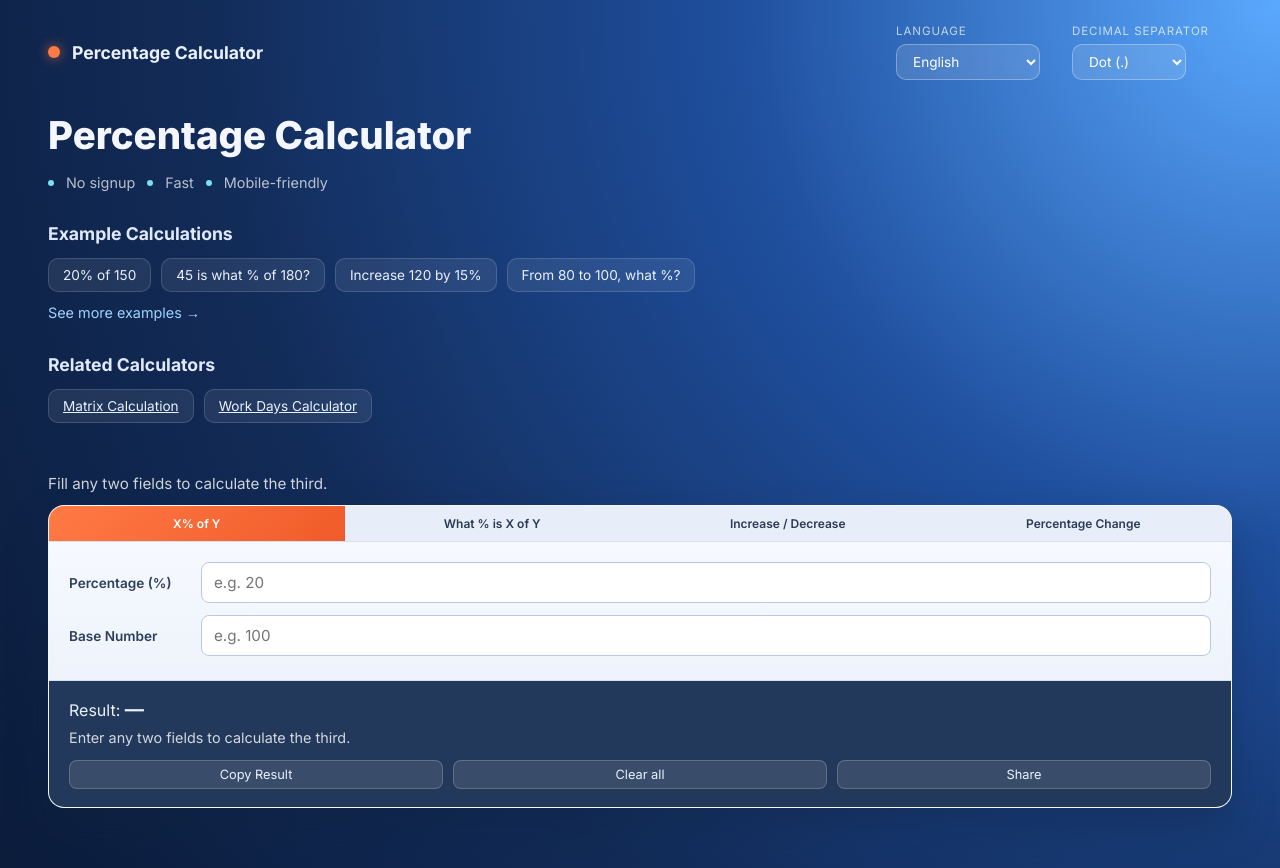
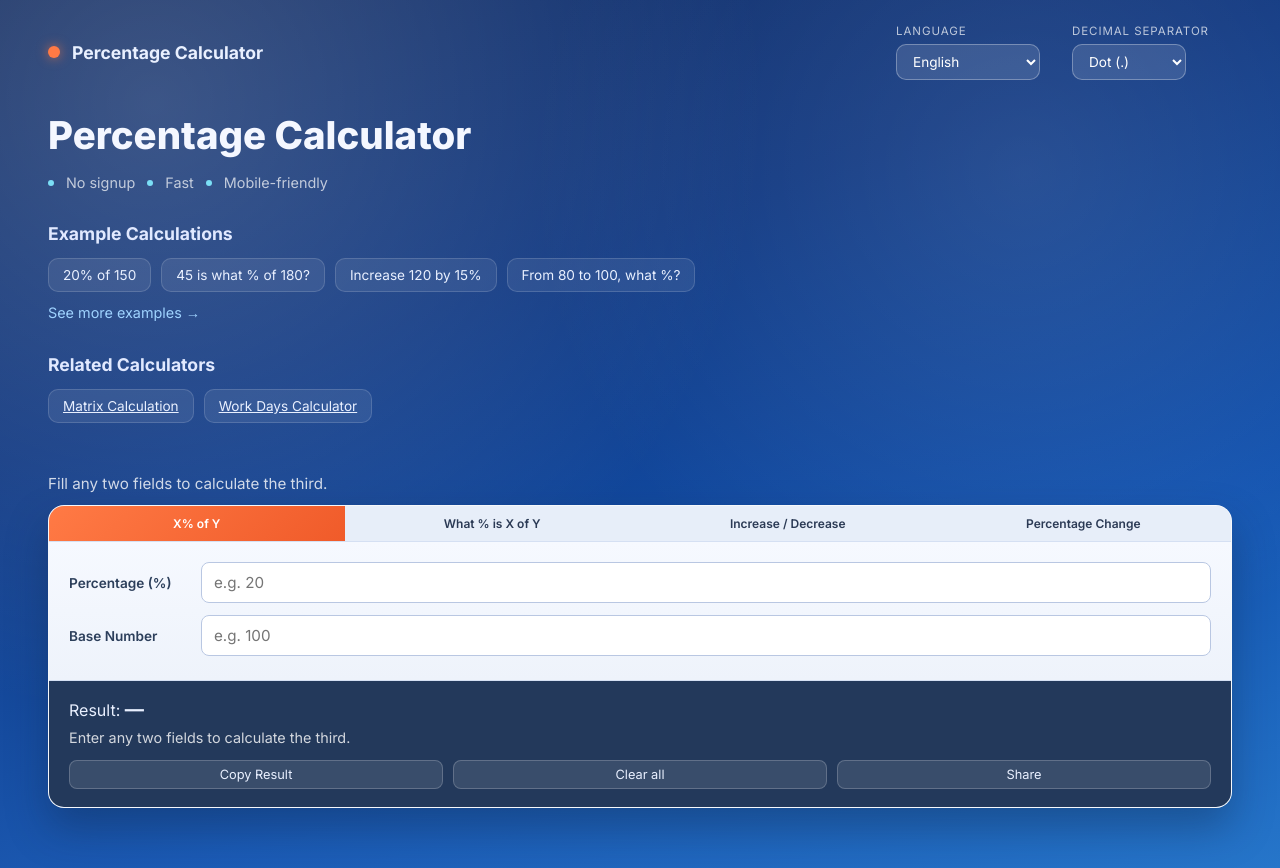
Before and after one commit to FranciscoMMonteiro/percentage_calculator_site, a React (Vite) app: page / in a window 1280 px wide. Built offline with nearby package versions, Linux system fonts and the light colour scheme.

Commit message:
Change Background Again

```diff
--- a/src/index.css
+++ b/src/index.css
@@ -8,7 +8,15 @@
 
 body {
   font-family: 'Inter', sans-serif;
-  background: radial-gradient(circle at top right, #5aa9ff 0%, #1f4f9e 35%, #122b57 70%, #0b1c3b 100%);
+  background-color: #0f2b57;
+  background-image:
+    radial-gradient(circle at 12% 12%, rgba(255, 255, 255, 0.18) 0%, rgba(255, 255, 255, 0) 45%),
+    radial-gradient(circle at 80% 20%, rgba(255, 255, 255, 0.1) 0%, rgba(255, 255, 255, 0) 40%),
+    linear-gradient(160deg, rgba(18, 44, 98, 0.95) 0%, rgba(16, 56, 130, 0.95) 35%, rgba(17, 82, 176, 0.9) 70%, rgba(27, 110, 198, 0.9) 100%),
+    linear-gradient(175deg, rgba(12, 43, 92, 0.9) 0%, rgba(22, 77, 160, 0.75) 55%, rgba(120, 176, 230, 0.65) 100%),
+    radial-gradient(1200px 340px at 80% 78%, rgba(128, 178, 230, 0.65) 0%, rgba(128, 178, 230, 0) 70%),
+    radial-gradient(1000px 300px at 10% 82%, rgba(156, 200, 240, 0.55) 0%, rgba(156, 200, 240, 0) 75%),
+    linear-gradient(180deg, #163a7a 0%, #1d56a9 45%, #4b8fdf 70%, #b7d3f5 100%);
   color: #ffffff;
   min-height: 100vh;
   overflow-x: hidden;
```
